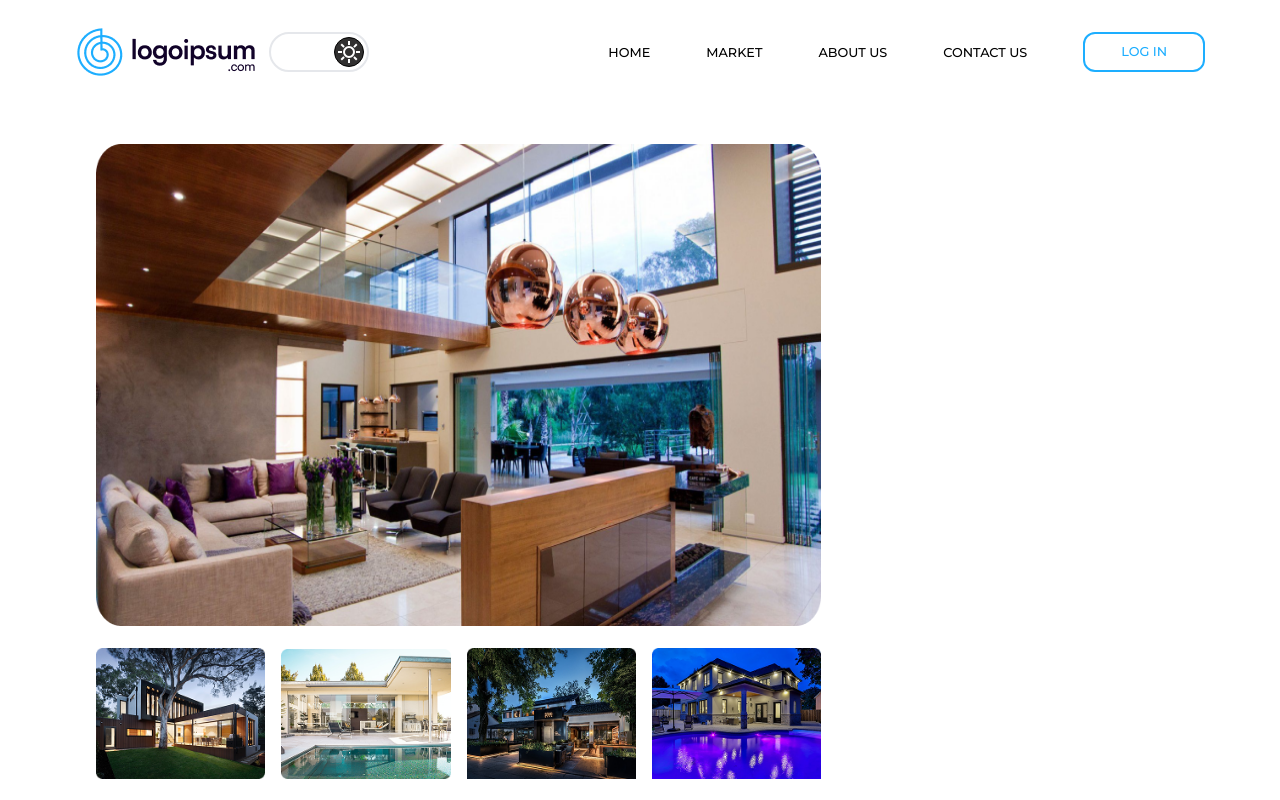
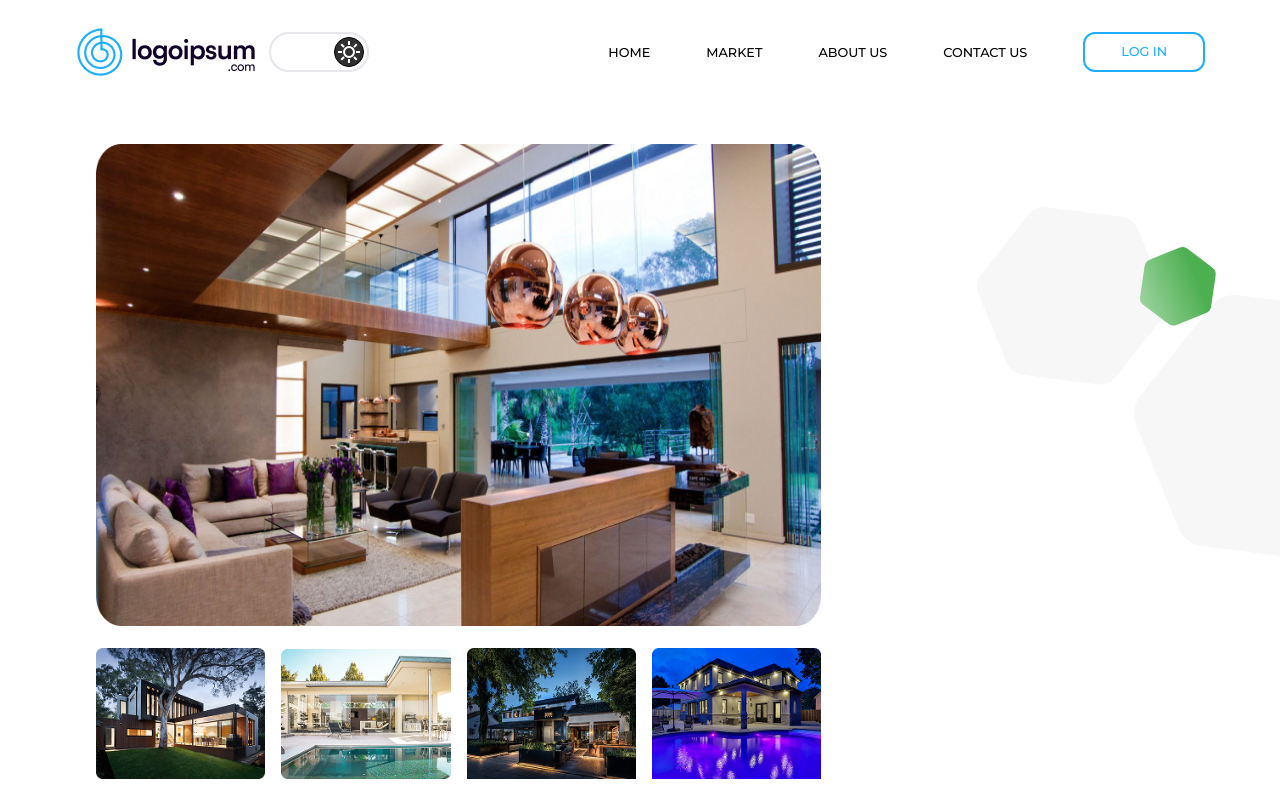
Before and after one commit to Iman-khodamoradiany/Crypto_Web, a React (Vite) app: page /Product/1 in a window 1280 px wide. Shown: the top 800 px of the page. Built offline with nearby package versions, Linux system fonts and the light colour scheme.

Commit message:
Just blur the geometric shapes next to the photos.

```diff
--- a/src/component/Ui/Organims/SectionPicture/SectionPicture.jsx
+++ b/src/component/Ui/Organims/SectionPicture/SectionPicture.jsx
@@ -2,10 +2,11 @@ import { useState } from "react"
 import Button from "../../Atoms/Button/Button"
 import Img from "../../Atoms/Img/Img"
 import PictureProduct from "../../Moloculs/PictursProduct/PictursProduct"
+import HexagonsAsBgOfChartComponent from "../../Moloculs/HexagonsAsBgOfChartComponent/HexagonsAsBgOfChartComponent"
 
 function SectionPicture() {
 
-    const [imgSelect , setImgselect] = useState('')
+    const [imgSelect, setImgselect] = useState('')
 
 
     return (
@@ -16,6 +17,9 @@ function SectionPicture() {
                 </div>
                 <PictureProduct setImgselect={setImgselect} />
             </div>
+            <div className="w-full h-full absolute top-[25%] right-0">
+                <HexagonsAsBgOfChartComponent />
+            </div>
         </div>
     )
 }
--- a/src/component/Ui/Page/ProductDetail/ProductDetail.jsx
+++ b/src/component/Ui/Page/ProductDetail/ProductDetail.jsx
@@ -1,9 +1,12 @@
 import SectionPicture from "../../Organims/SectionPicture/SectionPicture"
 
-function ProductDetail(){
-    return(
-        <div className="w-[85%] mx-auto py-10">
-            <SectionPicture />
+function ProductDetail() {
+    return (
+        <div className="w-full relative mx-auto py-10">
+            <div className="w-[85%] mx-auto">
+                <SectionPicture />
+
+            </div>
         </div>
     )
 }
```
